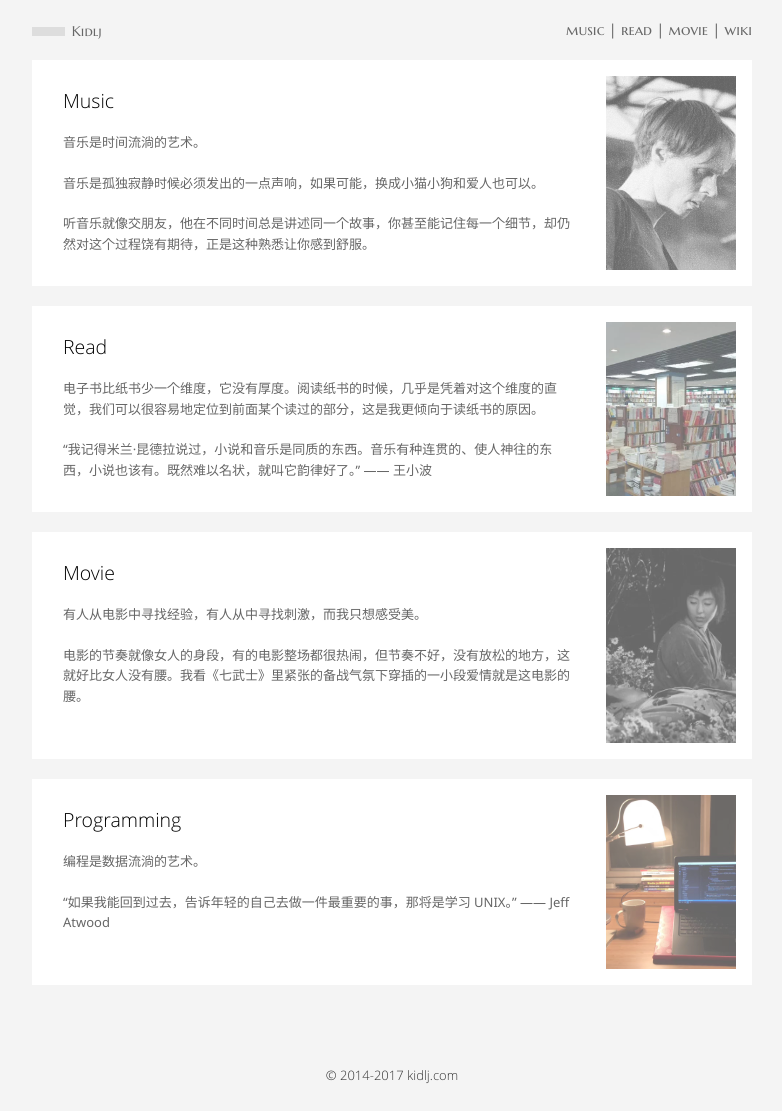
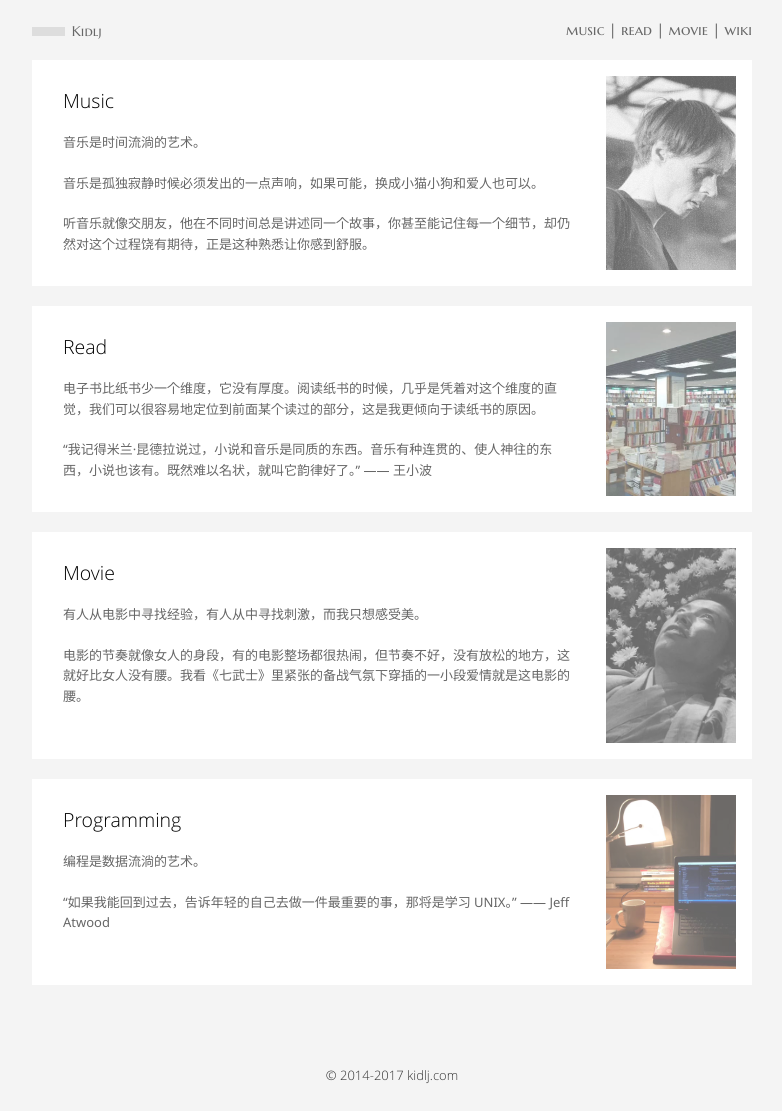
Before and after one commit to kidlj/awei, a Jekyll site: the page built from index.html, in a window 1280 px wide. Shown: the whole page, without its empty margins (248-1030 px from the left). Built offline with Jekyll 4.4.1, drawn with Linux system fonts in a browser that asks for light colours.

Commit message:
new cover for Movie

```diff
--- a/index.html
+++ b/index.html
@@ -31,7 +31,7 @@ title: Home
   </li>
   <li class="post">
     <a href="/movie/" class="post-link has-cover">
-			<div class="post-cover" style="background-image: url(/images/movie.jpg);" /></div>
+			<div class="post-cover" style="background-image: url(/images/samurai.jpg);" /></div>
       <div class="mark"></div>
       <h2 class="post-title">
         Movie<br />
```
Also changed, not shown: images/movie.jpg (deleted), images/samurai.jpg (added).
